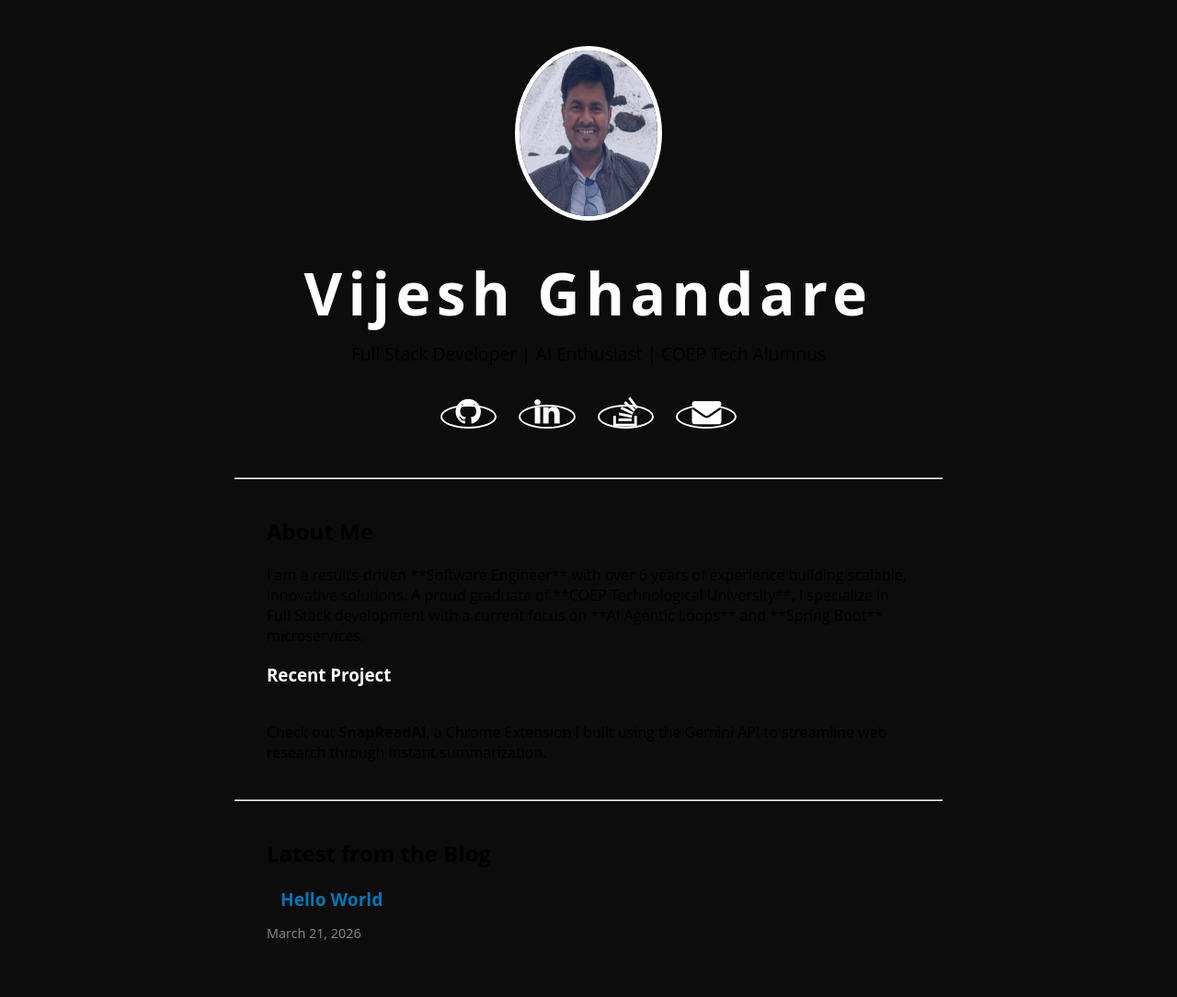
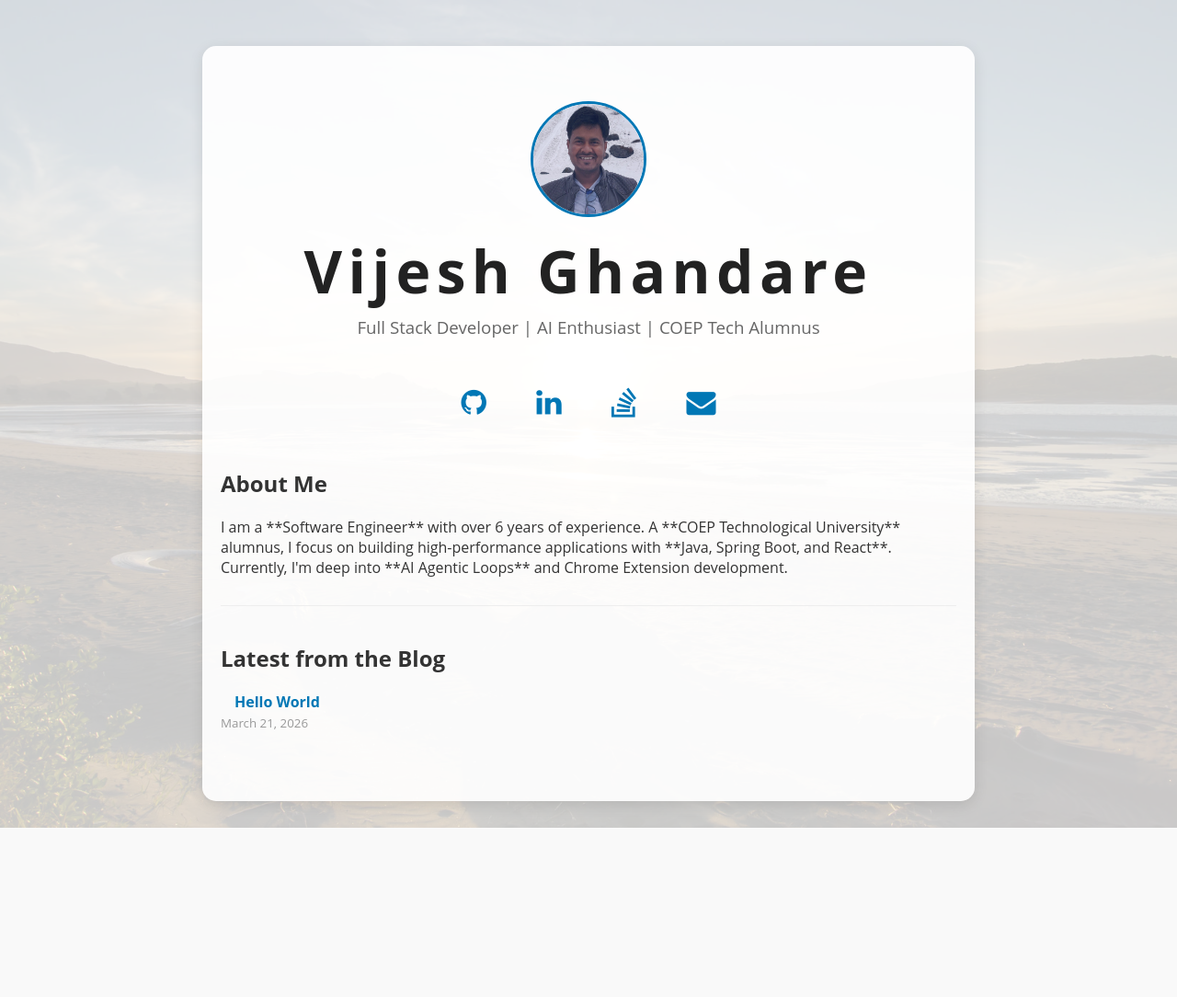
Before and after one commit to VIJESHG/VIJESHG.github.io, a Jekyll site: the page built from index.html, in a window 1280 px wide. Shown: the whole page at 92% size. Built offline with Jekyll 4.4.1, drawn with Linux system fonts in a browser that asks for light colours; nearby versions of some CDN libraries; after the commit the page ends 900 px from its top, so only the background shows below that.

Commit message:
Enhance index.html with styles and layout updates
Added styles for layout and improved content structure.

```diff
--- a/index.html
+++ b/index.html
@@ -9,50 +9,107 @@ permalink: /
     <meta name="viewport" content="width=device-width, initial-scale=1.0">
     <link rel="stylesheet" href="{{ "css/front.css" | prepend: site.baseurl }}">
     <link rel="stylesheet" href="https://maxcdn.bootstrapcdn.com/font-awesome/4.5.0/css/font-awesome.min.css">
+
+    <style>
+        /* Force visibility and fix layout */
+        body {
+            margin: 0;
+            padding: 0;
+            font-family: 'Open Sans', sans-serif;
+            color: #333; /* Dark grey text for readability */
+            background-color: #f9f9f9; /* Fallback background */
+        }
+        .main-container {
+            position: relative;
+            z-index: 2;
+            max-width: 800px;
+            margin: 0 auto;
+            padding: 60px 20px;
+            background: rgba(255, 255, 255, 0.9); /* Semi-transparent white box */
+            border-radius: 15px;
+            box-shadow: 0 4px 15px rgba(0,0,0,0.1);
+            margin-top: 50px;
+        }
+        h1 { color: #222; margin-bottom: 5px; }
+        h3 { color: #666; font-weight: 400; margin-top: 0; }
+        #avatar {
+            width: 120px;
+            height: 120px;
+            border-radius: 50%;
+            border: 3px solid #0077B5;
+            margin-bottom: 20px;
+        }
+        .social-links a {
+            color: #0077B5;
+            margin: 0 10px;
+            text-decoration: none;
+            transition: 0.3s;
+        }
+        .social-links a:hover { color: #005a87; }
+        .section { text-align: left; margin-top: 40px; }
+        .post-link { color: #0077B5; text-decoration: none; font-weight: bold; }
+        hr { border: 0; border-top: 1px solid #eee; margin: 30px 0; }
+
+        /* Background image fix */
+        #fullscreen-bg {
+            position: fixed;
+            top: 0; left: 0;
+            width: 100%; height: 100%;
+            object-fit: cover;
+            z-index: 1;
+            opacity: 0.2; /* Makes background subtle so text pops */
+        }
+    </style>
 </head>
 <body>
-    <div class="content" style="text-align: center; padding-top: 50px;">
+
+    {% if site.front_img %}
+        <img src="{{ site.front_img_path }}" id="fullscreen-bg">
+    {% endif %}
+
+    <div class="main-container">
+        <div style="text-align: center;">
             {% if site.avatar %}
-            <img src="{{ site.avatar_img_path }}" id="avatar" style="width: 150px; border-radius: 50%;">
+                <img src="{{ site.avatar_img_path }}" id="avatar">
             {% endif %}
 
             <h1>{{ site.name }}</h1>
-        <p style="font-size: 1.2em;">{{ site.description }}</p>
+            <h3>{{ site.description }}</h3>
 
-        <ul style="list-style: none; padding: 0;">
+            <div class="social-links">
                 {% if site.github_username %}
-            <li style="display: inline; margin: 0 10px;"><a class="fa fa-2x fa-github" href="https://github.com/{{ site.github_username }}"></a></li>
+                <a class="fa fa-2x fa-github" href="https://github.com/{{ site.github_username }}"></a>
                 {% endif %}
                 {% if site.linkedin_username %}
-            <li style="display: inline; margin: 0 10px;"><a class="fa fa-2x fa-linkedin" href="https://linkedin.com/in/{{ site.linkedin_username }}"></a></li>
+                <a class="fa fa-2x fa-linkedin" href="https://linkedin.com/in/{{ site.linkedin_username }}"></a>
                 {% endif %}
                 {% if site.stack_of_username %}
-            <li style="display: inline; margin: 0 10px;"><a class="fa fa-2x fa-stack-overflow" href="https://stackoverflow.com/users/{{ site.stack_of_username }}"></a></li>
+                <a class="fa fa-2x fa-stack-overflow" href="https://stackoverflow.com/users/{{ site.stack_of_username }}"></a>
                 {% endif %}
-            <li style="display: inline; margin: 0 10px;"><a class="fa fa-2x fa-envelope" href="mailto:{{ site.email }}"></a></li>
-        </ul>
-
-        <hr style="width: 60%; margin: 40px auto;">
-
-        <div style="max-width: 700px; margin: 0 auto; text-align: left; padding: 0 20px;">
-            <h2>About Me</h2>
-            <p>I am a results-driven **Software Engineer** with over 6 years of experience building scalable, innovative solutions. A proud graduate of **COEP Technological University**, I specialize in Full Stack development with a current focus on **AI Agentic Loops** and **Spring Boot** microservices.</p>
-
-            <h3>Recent Project</h3>
-            <p>Check out <strong>SnapReadAI</strong>, a Chrome Extension I built using the Gemini API to streamline web research through instant summarization.</p>
+                <a class="fa fa-2x fa-envelope" href="mailto:{{ site.email }}"></a>
+            </div>
         </div>
 
-        <hr style="width: 60%; margin: 40px auto;">
+        <div class="section">
+            <h2>About Me</h2>
+            <p>I am a **Software Engineer** with over 6 years of experience. A **COEP Technological University** alumnus, I focus on building high-performance applications with **Java, Spring Boot, and React**. Currently, I'm deep into **AI Agentic Loops** and Chrome Extension development.</p>
+        </div>
 
-        <div style="max-width: 700px; margin: 0 auto; text-align: left; padding: 0 20px;">
+        <hr>
+
+        <div class="section">
             <h2>Latest from the Blog</h2>
             {% for post in site.posts limit:3 %}
-                <div style="margin-bottom: 20px;">
-                    <a href="{{ post.url | prepend: site.baseurl }}" style="font-size: 1.2em; font-weight: bold; color: #0077B5; text-decoration: none;">{{ post.title }}</a>
-                    <p style="color: #888; font-size: 0.9em;">{{ post.date | date: "%B %d, %Y" }}</p>
+                <div style="margin-bottom: 15px;">
+                    <a class="post-link" href="{{ post.url | prepend: site.baseurl }}">{{ post.title }}</a>
+                    <br><small style="color: #999;">{{ post.date | date: "%B %d, %Y" }}</small>
                 </div>
             {% endfor %}
+            {% if site.posts.size == 0 %}
+                <p style="color: #999; font-style: italic;">No posts yet. Stay tuned!</p>
+            {% endif %}
         </div>
     </div>
+
 </body>
 </html>
```
Lines whose indentation alone changed are shown as unchanged.
